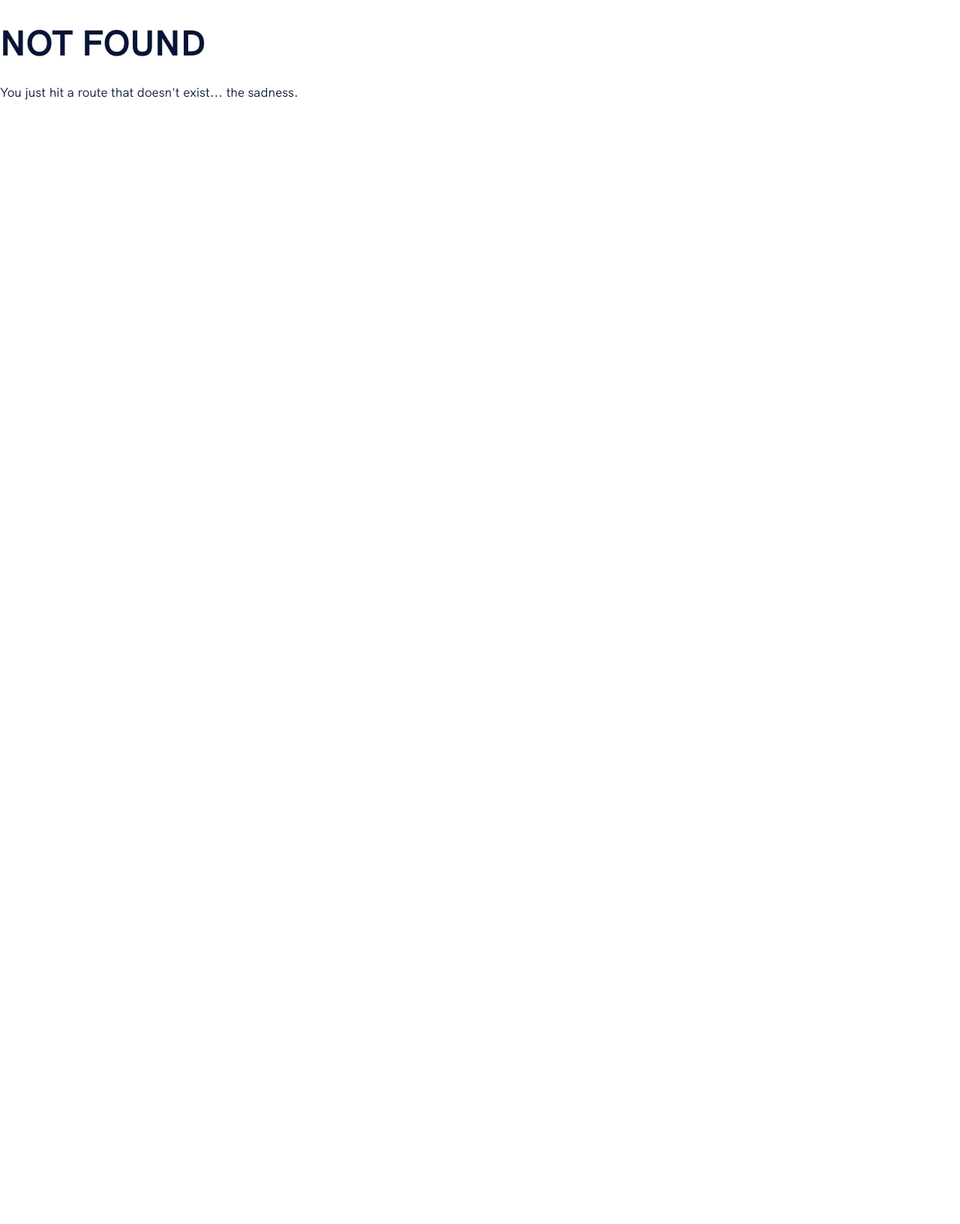
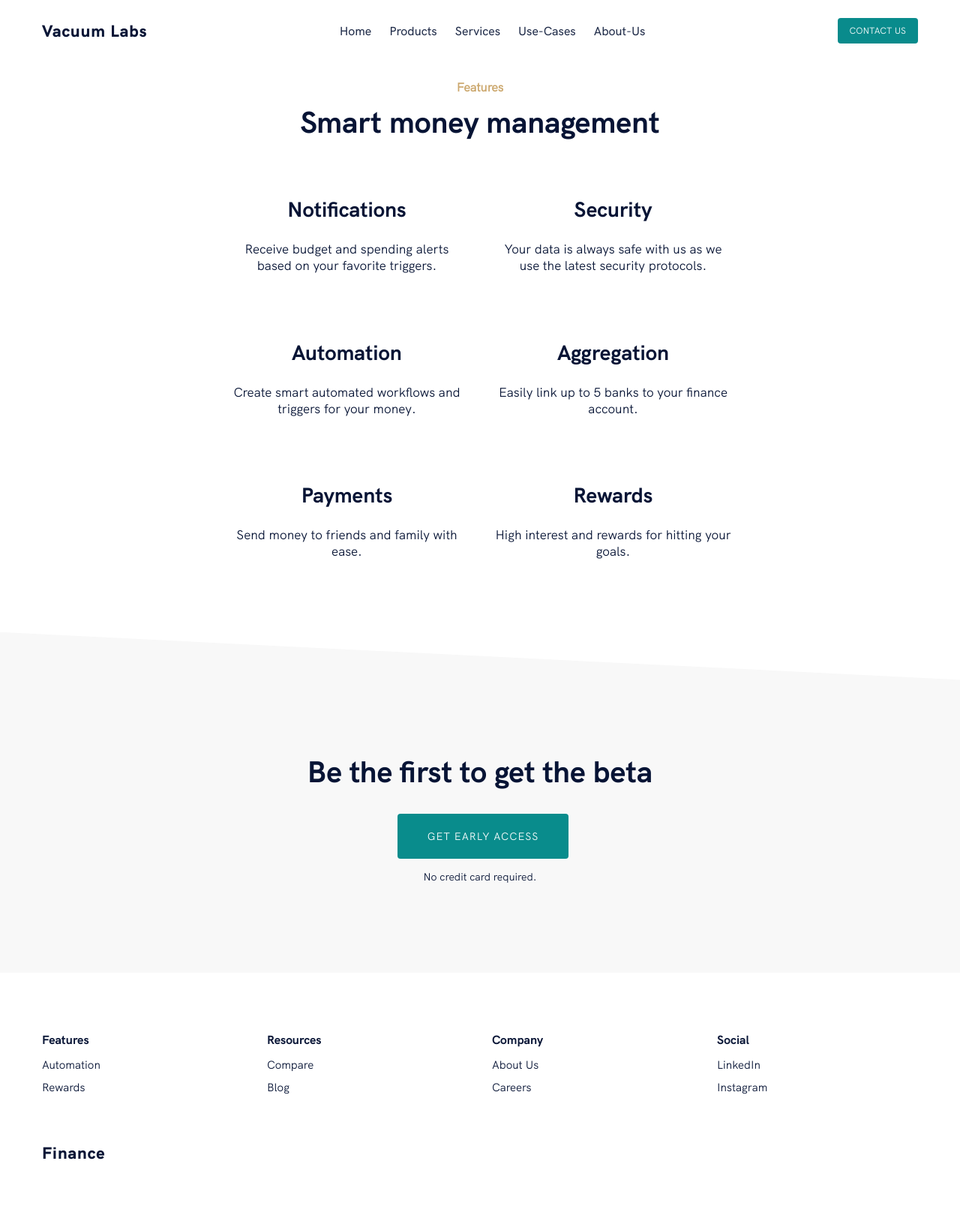
Before and after one commit to jbryan11/vacuum-labs-lp, a Gatsby site: page /about-us in a window 1280 px wide. Before the commit this address had no page. Shown: the whole page at 75% size. Before the commit the page ends 800 px from the top, so only its background shows below. Built offline with nearby package versions, Linux system fonts and the light colour scheme; Gatsby itself is replaced by a stand-in of ours.

Commit message:
Added Pages

```diff
--- a/gatsby-config.js
+++ b/gatsby-config.js
@@ -4,9 +4,9 @@ require("dotenv").config({
 
 module.exports = {
   siteMetadata: {
-    title: `Gatsby Starter SaaS Marketing`,
-    description: `A simple one page marketing starter for saas companies.`,
-    author: `Keegan Burkett`,
+    title: `Vacuum Labs`,
+    description: `Manufacturing softwares  tested outside its boundaries`,
+    author: `John Bryan Delda`,
   },
   plugins: [
     `gatsby-plugin-react-helmet`,
--- a/src/components/common/navigation/navigation.js
+++ b/src/components/common/navigation/navigation.js
@@ -15,7 +15,7 @@ import {
   ActionsContainer,
 } from "./style"
 
-const NAV_ITEMS = ["Home", "Products", "Services", "Use Cases", "About Us"]
+const NAV_ITEMS = ["Home", "Products", "Services", "Use-Cases", "About-Us"]
 
 export default class Navigation extends Component {
   state = {
@@ -48,7 +48,7 @@ export default class Navigation extends Component {
   }
 
   getNavAnchorLink = item => (
-    <AnchorLink href={`#${item.toLowerCase()}`} onClick={this.closeMobileMenu}>
+    <AnchorLink href={`/${item.toLowerCase()}`} onClick={this.closeMobileMenu}>
       {item}
     </AnchorLink>
   )
--- /dev/null
+++ b/src/pages/about-us.js
@@ -0,0 +1,23 @@
+
+import React from "react"
+
+import Layout from "../components/common/layout/layout"
+import SEO from "../components/common/layout/seo"
+import Navigation from "../components/common/navigation/navigation"
+
+import Header from "../components/sections/header"
+import Features from "../components/sections/features"
+import Footer from "../components/sections/footer"
+import GetStarted from "../components/sections/getstarted"
+
+export default function AboutUs(){
+    return (
+        <Layout>
+        <SEO title="About Us" />
+        <Navigation/>
+        <Features />
+        <GetStarted />
+        <Footer />
+      </Layout>
+    )
+}
```
Also changed, not shown: src/pages/products.js (added, +23 -0 lines), src/pages/services.js (added, +23 -0 lines), src/pages/use-cases.js (added, +23 -0 lines).
